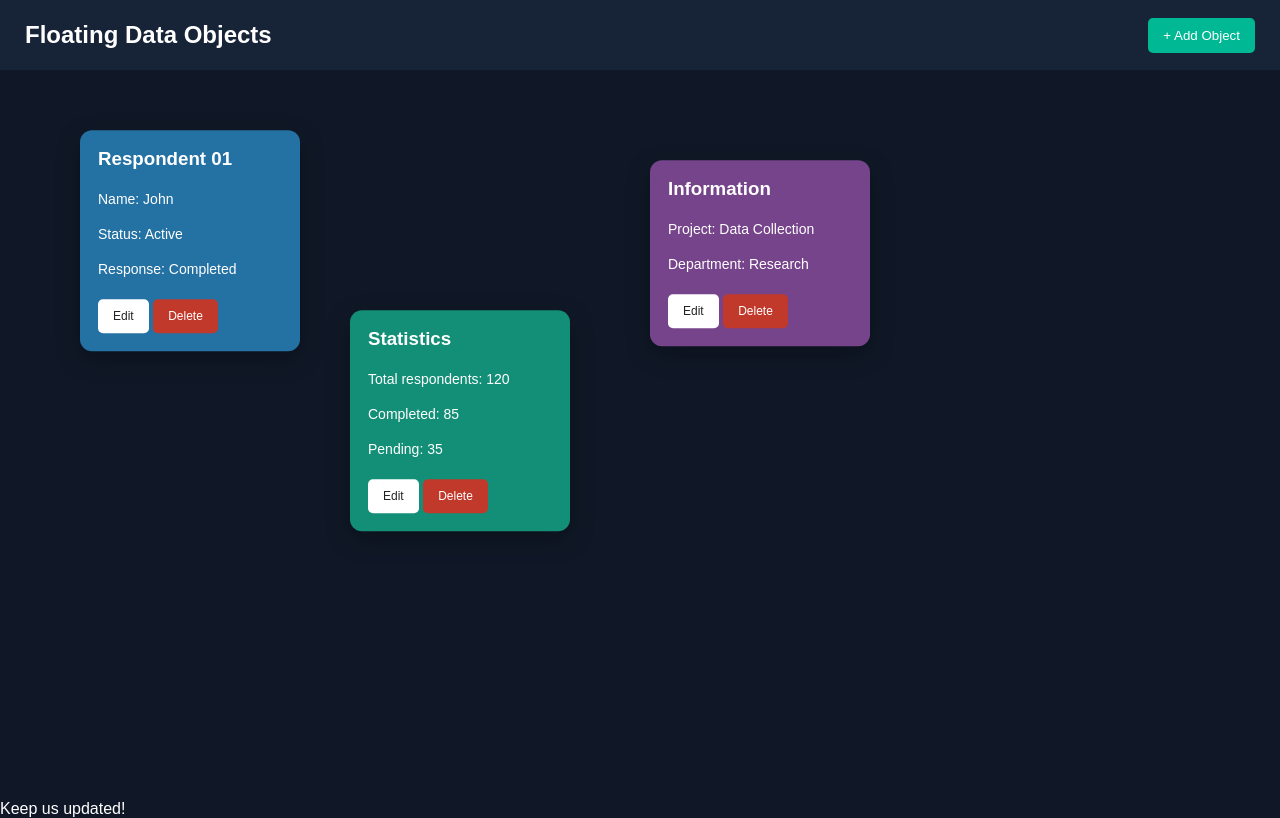
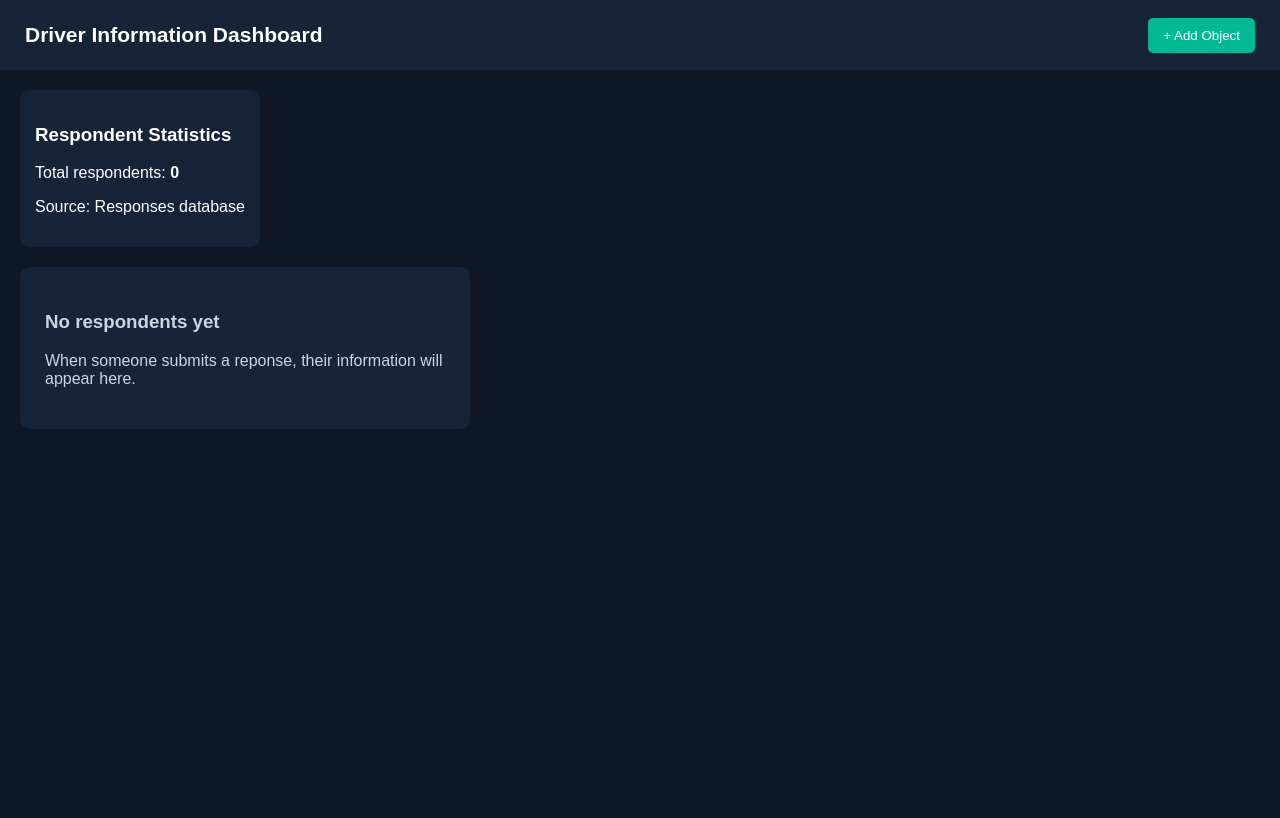
Before and after one commit to shawnkimarosk-a11y/improved-parakeet, a Flask app: page /driver.html in a window 1280 px wide. After the commit the page ends 429 px from the top, so only its background shows below. Run offline with Flask 3, Linux system fonts and the light colour scheme.

Commit message:
Update driver.html

```diff
--- a/templates/driver.html
+++ b/templates/driver.html
@@ -1,6 +1,3 @@
-
-
-
 <!DOCTYPE html>
 <html lang="en">
 
@@ -8,7 +5,7 @@
 <meta charset="UTF-8">
 <meta name="viewport" content="width=device-width, initial-scale=1.0">
 
-<title>Floating Data Objects</title>
+<title>Driver Information Dashboard</title>
 
 <style>
 
@@ -21,20 +18,26 @@ body {
     font-family: Arial, sans-serif;
     background: #101827;
     color: white;
-    overflow: hidden;
 }
 
+/* HEADER */
+
 header {
-    height: 70px;
+    min-height: 70px;
     background: #172438;
     display: flex;
     align-items: center;
     justify-content: space-between;
-    padding: 0 25px;
+    padding: 12px 25px;
+    gap: 15px;
+    position: sticky;
+    top: 0;
+    z-index: 100;
 }
 
 header h2 {
     margin: 0;
+    font-size: 21px;
 }
 
 button {
@@ -44,32 +47,49 @@ button {
     cursor: pointer;
 }
 
+button:hover {
+    opacity: 0.85;
+}
+
 .add-btn {
     background: #00b894;
     color: white;
 }
 
-/* Floating workspace */
+/* WORKSPACE */
 
 .workspace {
-    height: calc(100vh - 70px);
+    min-height: calc(100vh - 70px);
     width: 100%;
     position: relative;
-    overflow: hidden;
+    overflow: auto;
+    padding: 20px;
 }
 
-/* Floating objects */
+/* STATISTICS */
+
+.statistics {
+    background: #172438;
+    padding: 15px;
+    border-radius: 10px;
+    margin-bottom: 20px;
+    width: fit-content;
+    min-width: 230px;
+}
+
+/* FLOATING OBJECTS */
 
 .object {
     position: absolute;
-    width: 220px;
-    min-height: 140px;
+    width: 260px;
+    min-height: 150px;
     padding: 18px;
     border-radius: 12px;
     color: white;
+    box-shadow: 0 8px 25px rgba(0,0,0,0.3);
     cursor: grab;
-    animation: float 4s ease-in-out infinite;
-    box-shadow: 0 8px 25px rgba(0,0,0,0.3);
+    touch-action: none;
+    user-select: none;
 }
 
 .object:active {
@@ -78,30 +98,34 @@ button {
 
 .object h3 {
     margin-top: 0;
+    overflow-wrap: anywhere;
 }
 
 .object p {
     font-size: 14px;
     line-height: 1.5;
+    overflow-wrap: anywhere;
 }
 
-.object input,
-.object textarea {
-    width: 100%;
-    padding: 8px;
-    margin-bottom: 8px;
-    border: none;
-    border-radius: 4px;
+/* OBJECT COLOURS */
+
+.blue {
+    background: #2471a3;
 }
 
-.object textarea {
-    resize: vertical;
+.green {
+    background: #148f77;
 }
 
-.object button {
-    margin-top: 5px;
-    font-size: 12px;
+.purple {
+    background: #76448a;
 }
+
+.orange {
+    background: #ca6f1e;
+}
+
+/* BUTTONS */
 
 .edit-btn {
     background: white;
@@ -113,22 +137,54 @@ button {
     color: white;
 }
 
-/* Floating animation */
+.object button {
+    margin-top: 8px;
+    font-size: 12px;
+}
 
-@keyframes float {
-    0%, 100% {
-        transform: translateY(0);
+/* DATABASE RECORDS */
+
+.respondent {
+    border: 1px solid rgba(255,255,255,0.15);
+}
+
+.respondent small {
+    display: block;
+    margin-top: 12px;
+    opacity: 0.8;
+}
+
+.answer {
+    overflow-wrap: anywhere;
+}
+
+/* EMPTY DATABASE */
+
+.empty-message {
+    background: #172438;
+    padding: 25px;
+    border-radius: 10px;
+    max-width: 450px;
+    color: #cbd5e1;
+}
+
+/* MOBILE */
+
+@media (max-width: 600px) {
+
+    header {
+        padding: 12px;
     }
 
-    50% {
-        transform: translateY(-12px);
+    header h2 {
+        font-size: 17px;
     }
+
+    .object {
+        width: min(260px, calc(100vw - 40px));
+    }
+
 }
-
-.blue { background: #2471a3; }
-.green { background: #148f77; }
-.purple { background: #76448a; }
-.orange { background: #ca6f1e; }
 
 </style>
 </head>
@@ -137,7 +193,7 @@ button {
 
 <header>
 
-    <h2>Floating Data Objects</h2>
+    <h2>Driver Information Dashboard</h2>
 
     <button class="add-btn" onclick="addObject()">
         + Add Object
@@ -145,78 +201,111 @@ button {
 
 </header>
 
+
 <div class="workspace" id="workspace">
 
-    <div class="object blue" style="top: 70px; left: 80px;">
+    <!-- DATABASE STATISTICS -->
 
-        <h3>Respondent 01</h3>
+    <div class="statistics">
 
-        <p>Name: John</p>
-        <p>Status: Active</p>
-        <p>Response: Completed</p>
+        <h3>Respondent Statistics</h3>
 
-        <button class="edit-btn" onclick="editObject(this)">
-            Edit
-        </button>
+        <p>
+            Total respondents:
+            <strong>{{ respondents|length }}</strong>
+        </p>
 
-        <button class="delete-btn" onclick="deleteObject(this)">
-            Delete
-        </button>
+        <p>Source: Responses database</p>
 
     </div>
 
 
-    <div class="object green" style="top: 250px; left: 350px;">
+    <!-- RESPONDENT RECORDS -->
 
-        <h3>Statistics</h3>
+    {% if respondents %}
 
-        <p>Total respondents: 120</p>
-        <p>Completed: 85</p>
-        <p>Pending: 35</p>
+        {% for respondent in respondents %}
 
-        <button class="edit-btn" onclick="editObject(this)">
-            Edit
-        </button>
+        <div class="object blue respondent"
+             style="top: {{ 150 + (loop.index0 // 3) * 280 }}px;
+                    left: {{ 25 + (loop.index0 % 3) * 290 }}px;">
 
-        <button class="delete-btn" onclick="deleteObject(this)">
-            Delete
-        </button>
+            <small>DATABASE RESPONDENT</small>
 
-    </div>
+            <h3>Respondent #{{ respondent.id }}</h3>
 
+            <p>
+                <strong>Name:</strong>
+                {{ respondent.full_name }}
+            </p>
 
-    <div class="object purple" style="top: 100px; left: 650px;">
+            <p>
+                <strong>Email:</strong>
+                {{ respondent.email or "Not provided" }}
+            </p>
 
-        <h3>Information</h3>
+            <p>
+                <strong>Driving styles:</strong>
+            </p>
 
-        <p>Project: Data Collection</p>
-        <p>Department: Research</p>
+            <p class="answer">
+                {{ respondent.driving_styles or "Not provided" }}
+            </p>
 
-        <button class="edit-btn" onclick="editObject(this)">
-            Edit
-        </button>
+            <p>
+                <strong>Driving preferences:</strong>
+            </p>
 
-        <button class="delete-btn" onclick="deleteObject(this)">
-            Delete
-        </button>
+            <p class="answer">
+                {{ respondent.driving_preferences or "Not provided" }}
+            </p>
 
-    </div>
+            <p>
+                <strong>Passenger preferences:</strong>
+            </p>
+
+            <p class="answer">
+                {{ respondent.passenger_preferences or "Not provided" }}
+            </p>
+
+            <small>Submitted respondent information</small>
+
+        </div>
+
+        {% endfor %}
+
+    {% else %}
+
+        <div class="empty-message">
+
+            <h3>No respondents yet</h3>
+
+            <p>
+                When someone submits a reponse,
+                their information will appear here.
+            </p>
+
+        </div>
+
+    {% endif %}
 
 </div>
 
 
 <script>
 
-// Add a new object
+/* ADD CUSTOM OBJECT */
 
 function addObject() {
 
-    let object = document.createElement("div");
+    const workspace = document.getElementById("workspace");
 
-    object.className = "object orange";
+    const object = document.createElement("div");
 
-    object.style.top = "150px";
-    object.style.left = "150px";
+    object.className = "object orange custom-object";
+
+    object.style.left = "25px";
+    object.style.top = (workspace.scrollTop + 150) + "px";
 
     object.innerHTML = `
         <h3>New Object</h3>
@@ -232,28 +321,31 @@ function addObject() {
         </button>
     `;
 
-    document.getElementById("workspace").appendChild(object);
+    workspace.appendChild(object);
 
 }
 
 
-// Edit object information
+/* EDIT CUSTOM OBJECT */
 
 function editObject(button) {
 
-    let object = button.parentElement;
+    const object = button.closest(".custom-object");
 
-    let title = prompt(
+    if (!object) return;
+
+    const title = prompt(
         "Enter object title:",
         object.querySelector("h3").textContent
     );
 
     if (title === null) return;
 
-    let information = prompt(
+    const information = prompt(
         "Enter object information:",
         Array.from(object.querySelectorAll("p"))
-            .map(p => p.textContent).join("\n")
+            .map(p => p.textContent)
+            .join("\n")
     );
 
     if (information === null) return;
@@ -264,63 +356,92 @@ function editObject(button) {
 
     information.split("\n").forEach(line => {
 
-        let paragraph = document.createElement("p");
+        const paragraph = document.createElement("p");
 
         paragraph.textContent = line;
 
-        object.insertBefore(paragraph, object.querySelector("button"));
+        object.insertBefore(
+            paragraph,
+            object.querySelector("button")
+        );
 
     });
 
 }
 
 
-// Delete object
+/* DELETE CUSTOM OBJECT */
 
 function deleteObject(button) {
 
-    if (confirm("Delete this object?")) {
-        button.parentElement.remove();
+    const object = button.closest(".custom-object");
+
+    if (!object) return;
+
+    if (confirm("Delete this custom object?")) {
+        object.remove();
     }
 
 }
 
 
-// Drag objects around the workspace
+/* DRAG OBJECTS */
 
-document.addEventListener("mousedown", function(e) {
+const workspace = document.getElementById("workspace");
 
-    let object = e.target.closest(".object");
+let draggedObject = null;
+let offsetX = 0;
+let offsetY = 0;
 
-    if (!object || e.target.tagName === "BUTTON") return;
+workspace.addEventListener("pointerdown", function(event) {
 
-    let offsetX = e.clientX - object.offsetLeft;
-    let offsetY = e.clientY - object.offsetTop;
+    const object = event.target.closest(".object");
 
-    function move(e) {
+    if (!object) return;
 
-        object.style.left = (e.clientX - offsetX) + "px";
-        object.style.top = (e.clientY - offsetY - 70) + "px";
+    if (event.target.closest("button")) return;
 
-    }
+    draggedObject = object;
 
-    function stop() {
+    const rect = object.getBoundingClientRect();
 
-        document.removeEventListener("mousemove", move);
-        document.removeEventListener("mouseup", stop);
+    offsetX = event.clientX - rect.left;
+    offsetY = event.clientY - rect.top;
 
-    }
+    object.setPointerCapture(event.pointerId);
 
-    document.addEventListener("mousemove", move);
-    document.addEventListener("mouseup", stop);
+});
 
+
+workspace.addEventListener("pointermove", function(event) {
+
+    if (!draggedObject) return;
+
+    const rect = workspace.getBoundingClientRect();
+
+    const left =
+        event.clientX - rect.left +
+        workspace.scrollLeft - offsetX;
+
+    const top =
+        event.clientY - rect.top +
+        workspace.scrollTop - offsetY;
+
+    draggedObject.style.left = Math.max(0, left) + "px";
+    draggedObject.style.top = Math.max(0, top) + "px";
+
+});
+
+
+workspace.addEventListener("pointerup", function() {
+    draggedObject = null;
+});
+
+workspace.addEventListener("pointercancel", function() {
+    draggedObject = null;
 });
 
 </script>
 
 </body>
-
-
-
-<footer> Keep us updated!</footer>
 </html>
```
